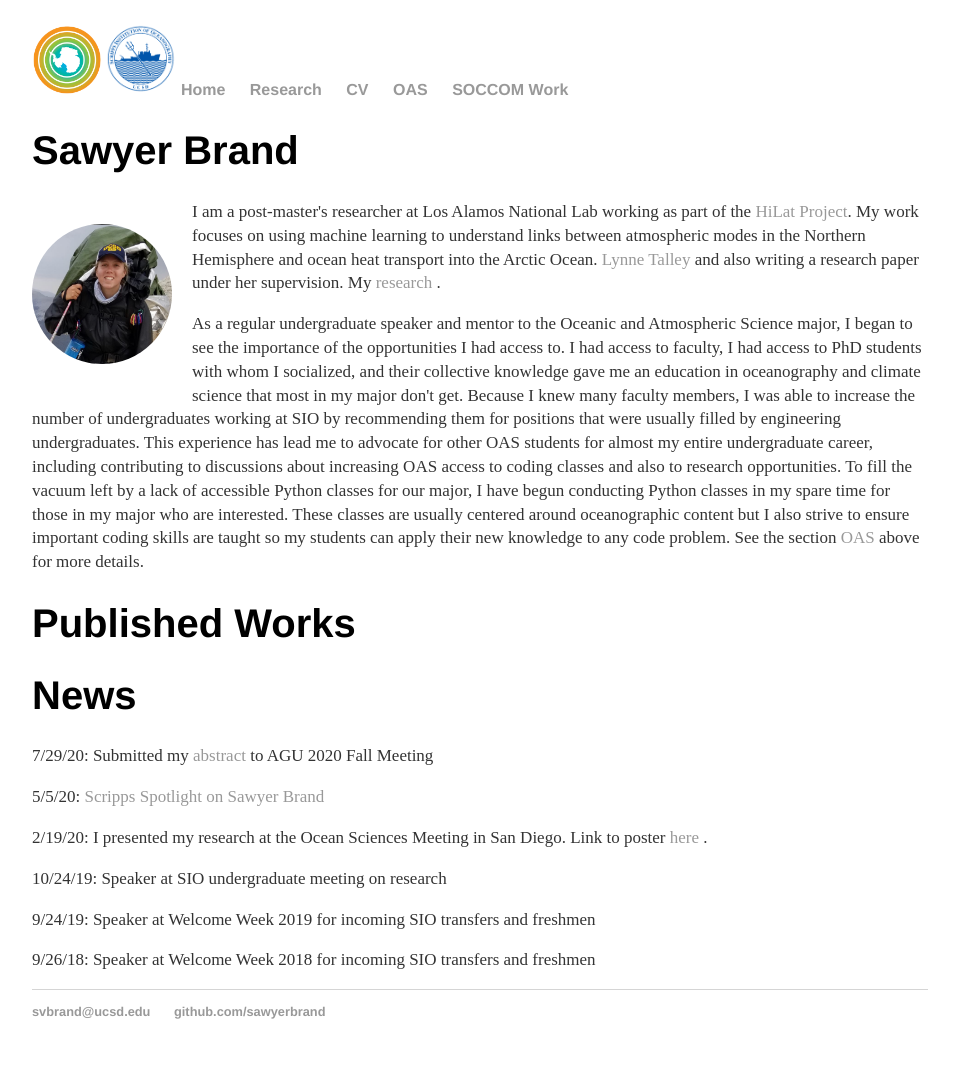
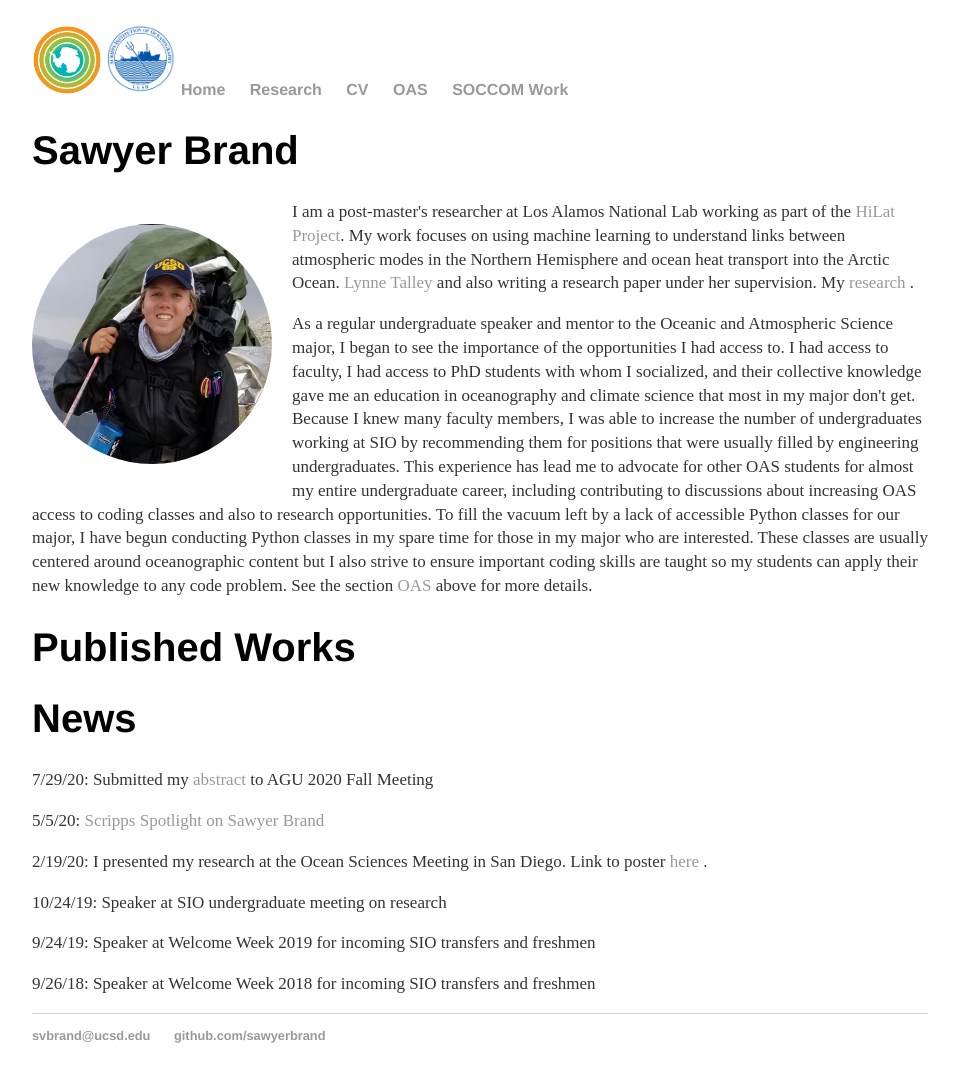
Before and after one commit to SawyerBrand/SawyerBrand.github.io, a Jekyll site: the page built from index.html, in a window 1280 px wide. Shown: the whole page, without its empty margins (160-1118 px from the left). Built offline with Jekyll 4.4.1, drawn with Linux system fonts in a browser that asks for light colours; before the commit the page ends 1046 px from its top, so only the background shows below that.

Commit message:
Update index.html

```diff
--- a/index.html
+++ b/index.html
@@ -21,7 +21,7 @@
 			<div class="blurb">
 	<h1 "font-size:35px">Sawyer Brand</h1>
 			<div>
-			<p style="float: left;"><img style="margin-right:20px" src="Circle_Profile_SB.png" width="140" height="140"
+			<p style="float: left;"><img style="margin-right:20px" src="Circle_Profile_SB.png" width="240" height="240"
 						     class="wdn-stretch rounded-corners" border-radius:50%></p>
 			<p style="font-size:17px"> I am a post-master's researcher at Los Alamos National Lab working as part of the <a href="https://www.hilat.org/">HiLat Project</a>. My work
 				focuses on using machine learning to understand links between atmospheric modes in the Northern Hemisphere and ocean heat transport into the Arctic Ocean.
```
